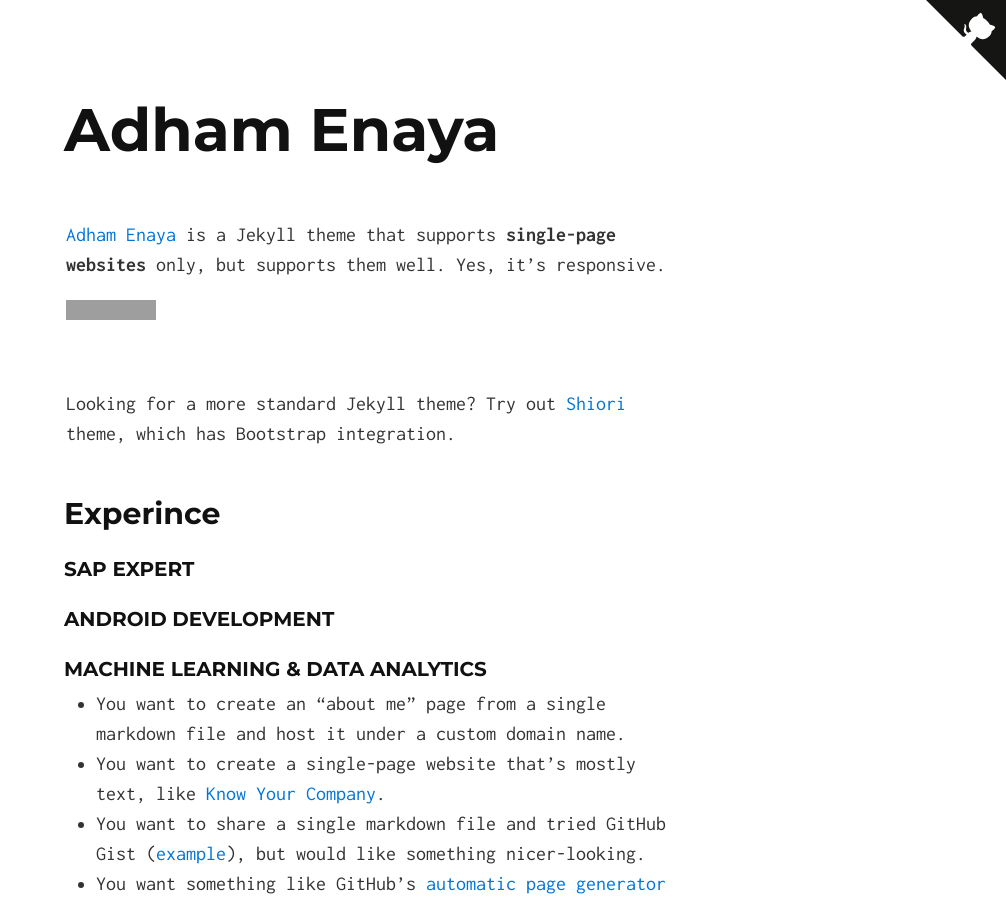
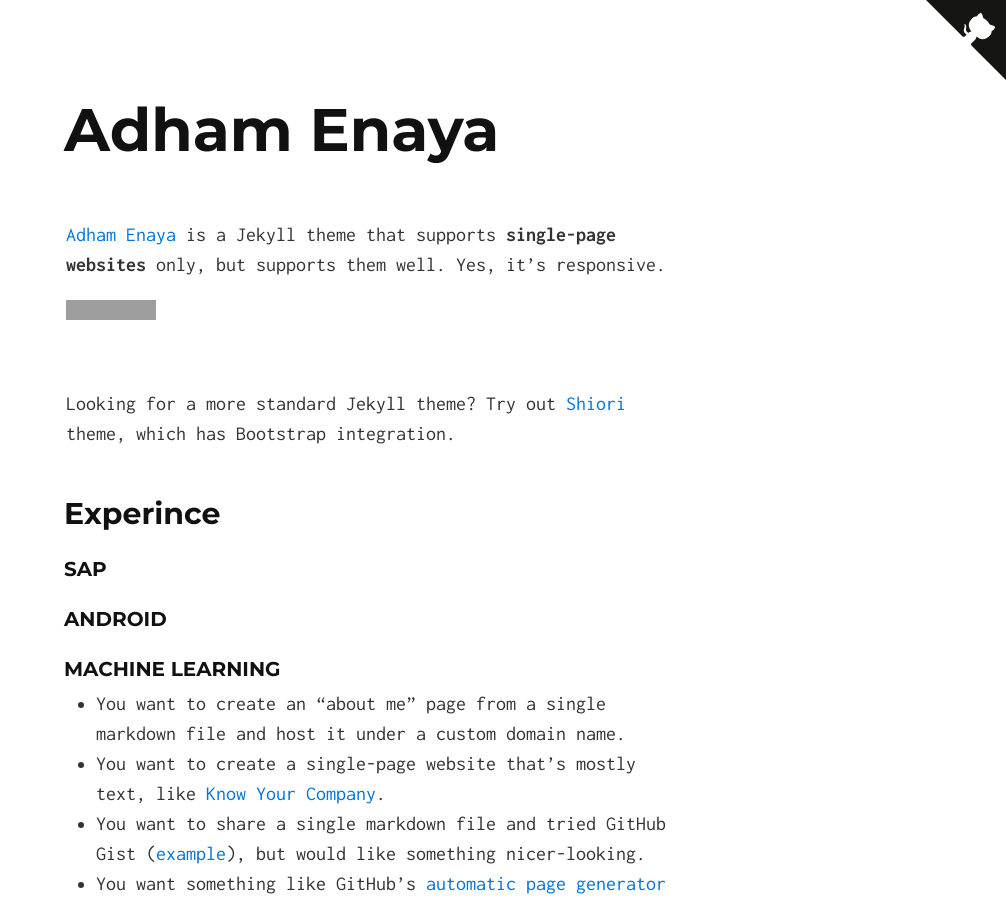
Before and after one commit to adhamenaya/adhamenaya.github.io, a Jekyll site: the page built from index.md, in a window 1280 px wide and 900 px high. Shown: the whole window, without its empty margins (274-1280 px from the left). Built offline with Jekyll 4.4.1, drawn with Linux system fonts in a browser that asks for light colours; grey boxes are pictures that could not be loaded.

Commit message:
Page sections

```diff
--- a/index.md
+++ b/index.md
@@ -10,9 +10,9 @@ layout: default
 Looking for a more standard Jekyll theme? Try out [Shiori](http://github.com/ellekasai/shiori) theme, which has Bootstrap integration.
 
 ## Experince
-#### SAP Expert
-#### Android Development
-#### Machine Learning & data analytics
+### SAP
+### Android
+### Machine Learning
 
 * You want to create an "about me" page from a single markdown file and host it under a custom domain name.
 * You want to create a single-page website that's mostly text, like [Know Your Company](https://knowyourcompany.com/).
```
